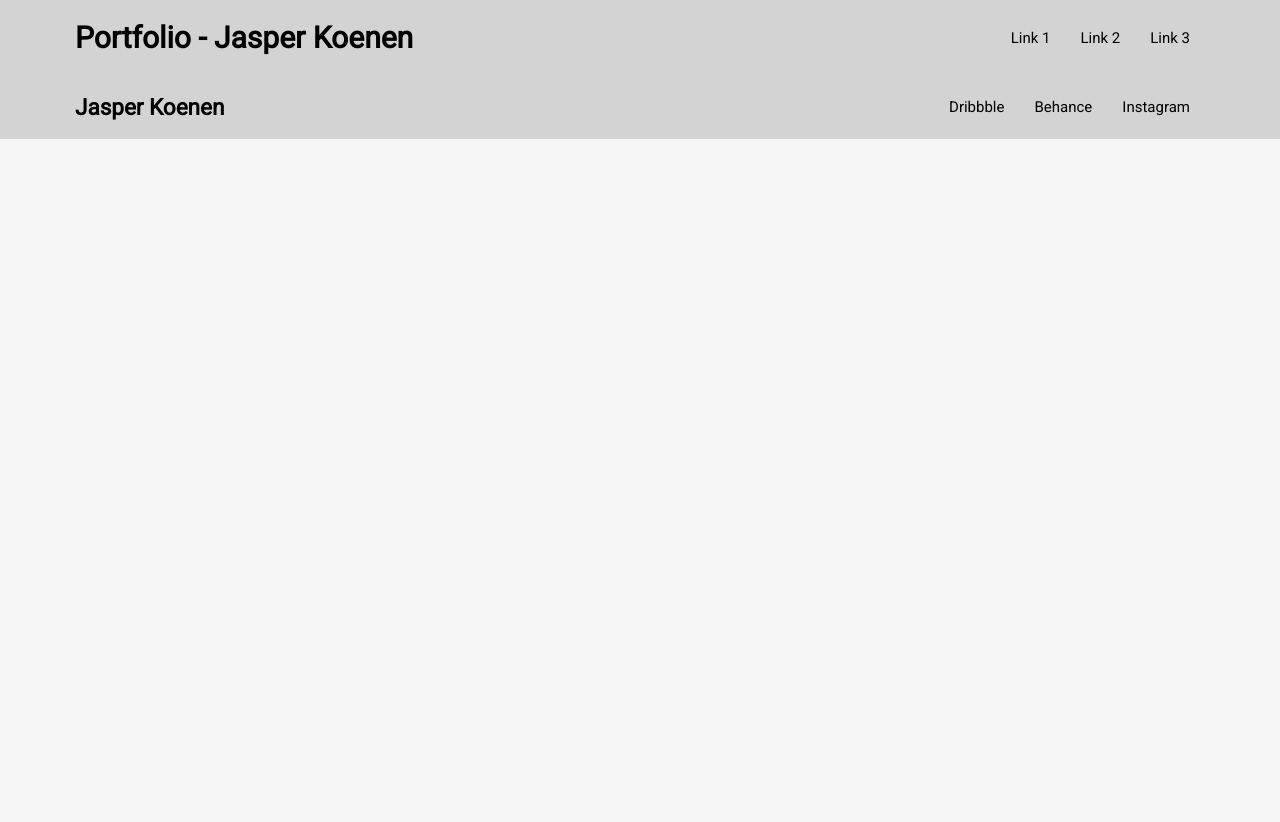
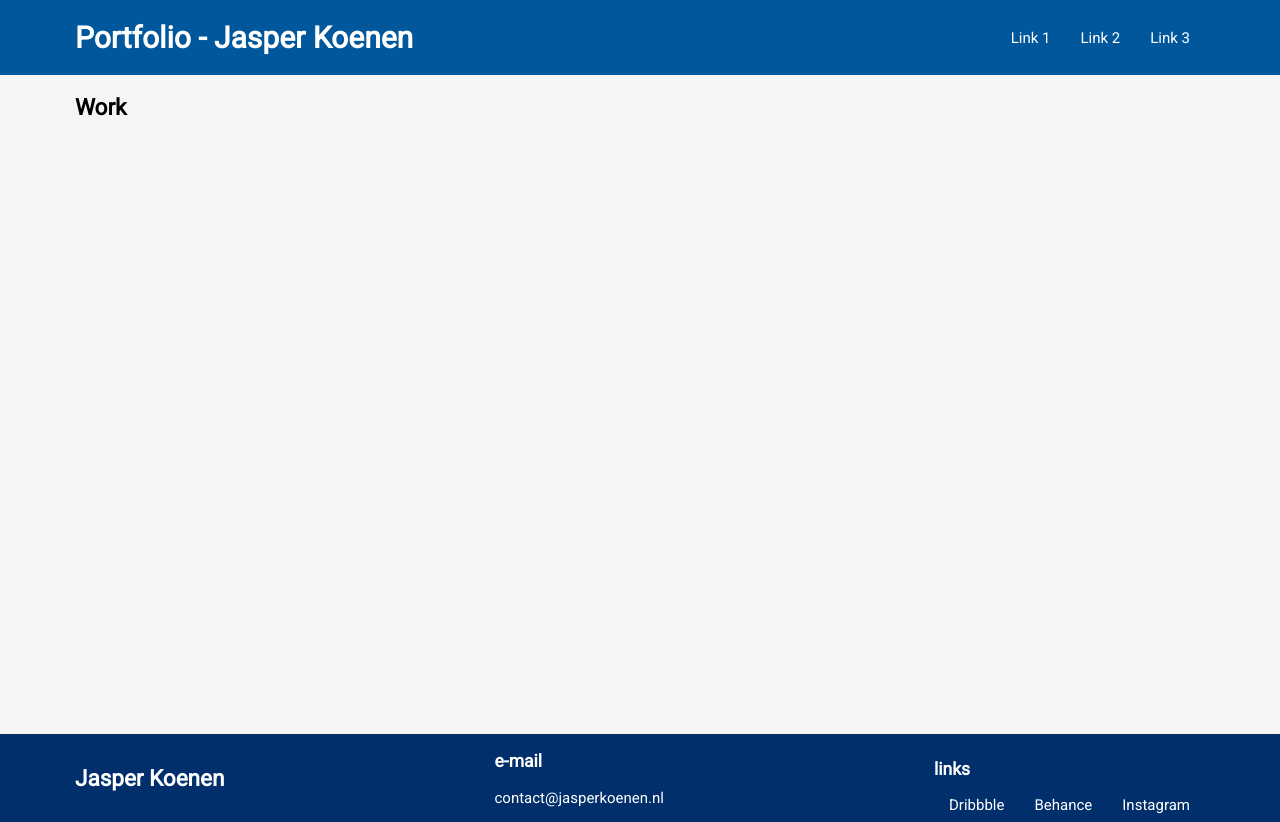
Before and after one commit to JKoenen99/Portfolio-JasperKoenen, a plain HTML site: page index.html in a window 1280 px wide. Before the commit the page ends 800 px from the top, so only its background shows below. Drawn offline with Linux system fonts and the light colour scheme; no server answers.

Commit message:
Trying new CSS ideas

```diff
--- a/index.html
+++ b/index.html
@@ -21,13 +21,19 @@
 
 	<main>
 		<section>
+			<h2>Work</h2>
 			<ul id="shots"></ul>
 		</section>
 	</main>
 
 	<footer>
 		<h2>Jasper Koenen</h2>
+		<div>
+			<h3>e-mail</h3>
+			<p>contact@jasperkoenen.nl</p>
+		</div>
 		<nav>
+			<h3>links</h3>
 			<ul>
 				<li>Dribbble</li>
 				<li>Behance</li>
--- a/style/main.css
+++ b/style/main.css
@@ -1,3 +1,5 @@
+@import url('https://fonts.googleapis.com/css?family=Rubik');
+
 * {
     font-family: 'Roboto', sans-serif;
   -webkit-font-smoothing: antialiased;
@@ -9,6 +11,7 @@ body {
 }
 
 header, footer  {
+    color: #ffffff;
     padding: 0em 5em;
     background-color: lightgrey;
     display: flex;
@@ -35,32 +38,45 @@ header ul li, footer ul li {
     padding: 0em 1em;
 }
 
+header {
+    background-color: #01579b;
+}
 footer {
-    position: relative;
+    background-color: #002f6c;
 }
 
 /* ------------------------------- */
-@import url('https://fonts.googleapis.com/css?family=Rubik');
+main {
+    padding: 0em 5em;
+    min-height: 80vh;
+}
+
 html, body {
   padding: 0;
   margin: 0;
   background: whitesmoke;
-  font-family: "Rubik";
+  font-family: "Roboto";
   font-size: 15px;
 }
+
 #shots {
-  display: flex;
-  flex-wrap: wrap;
-  max-width: 1080px;
-  margin: auto;
+    display: flex;
+    flex-direction: row;
+    flex-wrap: wrap;
+    justify-content: space-between;
+    align-items: stretch;
+    align-content: stretch;
+    max-width: 1080px;
+    margin: auto;
 }
 #shots .shot {
   position: relative;
   display: block;
   width: 25%;
-  background: #ea4c89;
+  background: #5e92f3;
   color: white;
   text-decoration: none;
+  box-shadow: 0 3px 1px -2px rgba(0,0,0,.2), 0 2px 2px 0 rgba(0,0,0,.14), 0 1px 5px 0 rgba(0,0,0,.12);
 }
 #shots .shot:hover img {
   opacity: 0.1;
```
